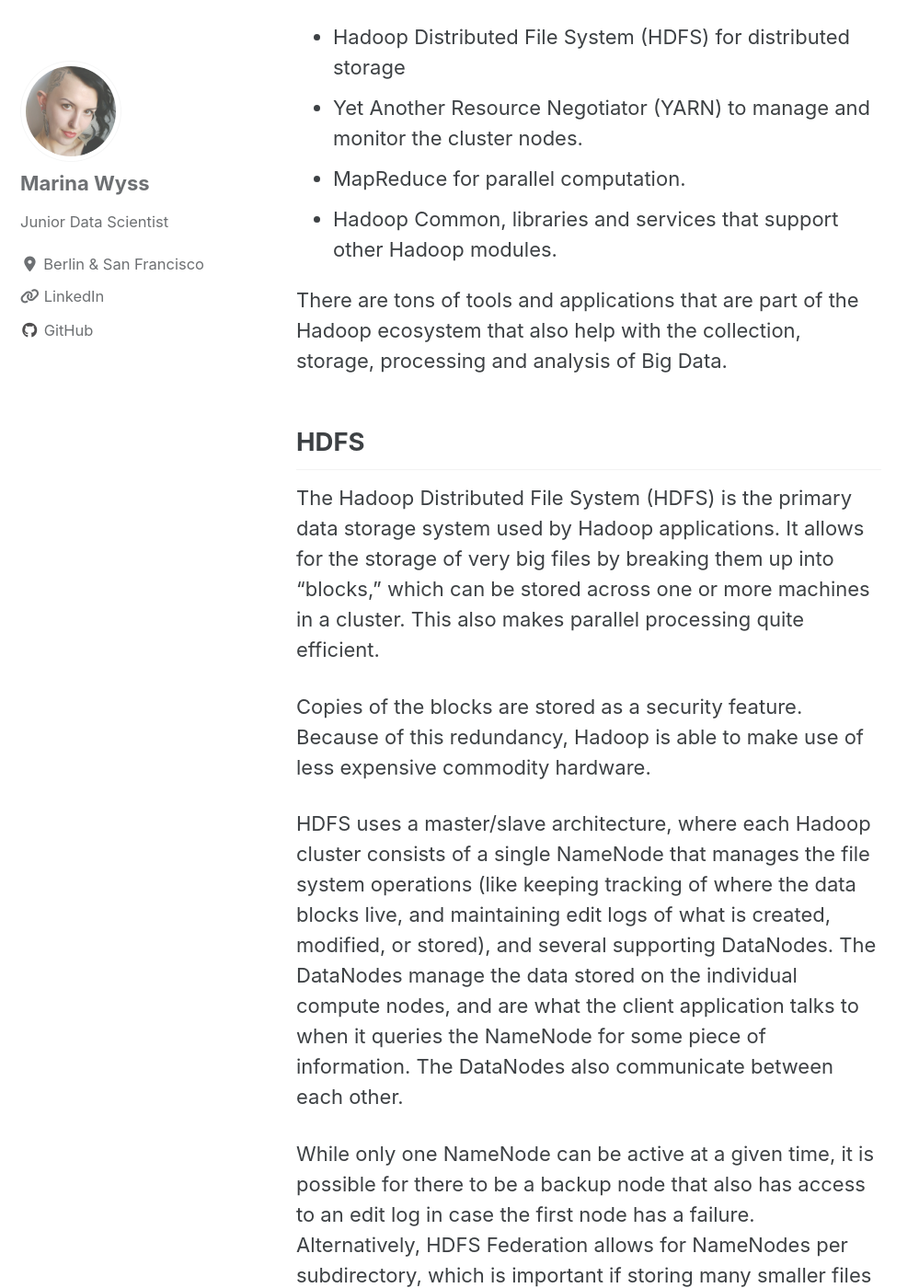
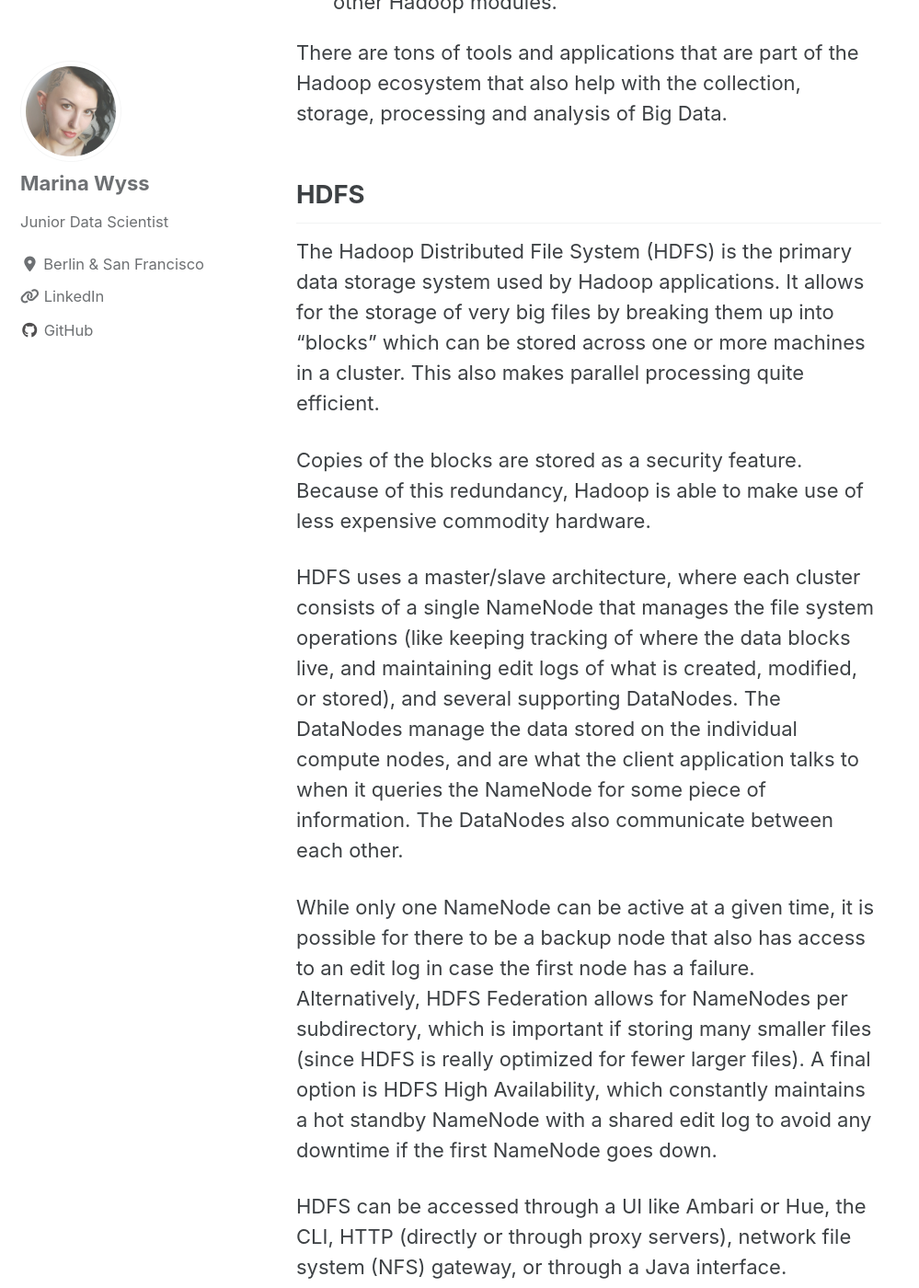
Before and after one commit to MarinaWyss/MarinaWyss.github.io, a Jekyll site: the page built from _posts/2020-07-17-hadoop_ecosystem.md, in a window 1280 px wide and 1400 px high, scrolled down 2054 px. Shown: the whole window at 92% size, without its empty margins (0-999 px from the left). Built offline with Jekyll 4.4.1, drawn with Linux system fonts in a browser that asks for light colours; cached includes are drawn as plain includes; nearby versions of some CDN libraries; some of the changed text lies outside the part shown.

Commit message:
updates hadoop

```diff
--- a/_posts/2020-07-17-hadoop_ecosystem.md
+++ b/_posts/2020-07-17-hadoop_ecosystem.md
@@ -30,11 +30,11 @@
 
 ## HDFS
 
-The Hadoop Distributed File System (HDFS) is the primary data storage system used by Hadoop applications. It allows for the storage of very big files by breaking them up into “blocks,” which can be stored across one or more machines in a cluster. This also makes parallel processing quite efficient.
+The Hadoop Distributed File System (HDFS) is the primary data storage system used by Hadoop applications. It allows for the storage of very big files by breaking them up into “blocks” which can be stored across one or more machines in a cluster. This also makes parallel processing quite efficient.
 
 Copies of the blocks are stored as a security feature. Because of this redundancy, Hadoop is able to make use of less expensive commodity hardware.
 
-HDFS uses a master/slave architecture, where each Hadoop cluster consists of a single NameNode that manages the file system operations (like keeping tracking of where the data blocks live, and maintaining edit logs of what is created, modified, or stored), and several supporting DataNodes. The DataNodes manage the data stored on the individual compute nodes, and are what the client application talks to when it queries the NameNode for some piece of information. The DataNodes also communicate between each other.
+HDFS uses a master/slave architecture, where each cluster consists of a single NameNode that manages the file system operations (like keeping tracking of where the data blocks live, and maintaining edit logs of what is created, modified, or stored), and several supporting DataNodes. The DataNodes manage the data stored on the individual compute nodes, and are what the client application talks to when it queries the NameNode for some piece of information. The DataNodes also communicate between each other.
 
 While only one NameNode can be active at a given time, it is possible for there to be a backup node that also has access to an edit log in case the first node has a failure. Alternatively, HDFS Federation allows for NameNodes per subdirectory, which is important if storing many smaller files (since HDFS is really optimized for fewer larger files). A final option is HDFS High Availability, which constantly maintains a hot standby NameNode with a shared edit log to avoid any downtime if the first NameNode goes down.
 
@@ -52,7 +52,7 @@
 
 ## MapReduce
 
-MapReduce allows for the distributed processing of data on a cluster. It facilitates concurrent processing by splitting large amounts of data into smaller chunks, and processing them in parallel on the Hadoop servers. In the end, it aggregates all the data from multiple servers to return a consolidated output back to the application. With MapReduce, rather than sending data to where the application or logic resides, the logic is executed on the server where the data already resides, to expedite processing
+MapReduce allows for the distributed processing of data on a cluster. It facilitates concurrent processing by splitting large amounts of data into smaller chunks, and processing them in parallel on the Hadoop servers. In the end, it aggregates all the data from multiple servers to return a consolidated output back to the application. With MapReduce, rather than sending data to where the application or logic resides, the logic is executed on the server where the data already resides to expedite processing
 
 To do this, a **mapper** first converts data into key:value pairs. For example, say we are interested in how many movies a particular user on a website has rated. If the user id was 2, and they rated movie id 34, the key value pair would be 2:34. MapReduce then sorts and groups values using “shuffle and sort,” which means that it looks at individual key value pairs and maps all the values for each unique key, resulting in one key and a list of all related values. So, if user 2 rated four movies with movie ids 34, 56, 708, and 25, the final result would be: 2: 34, 56, 708, 25.
 
@@ -104,13 +104,15 @@
 
 -- convert metadata into new relation with a timestamp
 -- for each row in metadata, generate a row with the columns from the first and the new col.
-nameLookup = FOREACH metadata GENERATE movieID, movieTitle, ToUnixTime(ToDate(releaseDate, ‘dd-MMM-yyyy’)) AS releaseTime;
+nameLookup = FOREACH metadata GENERATE movieID, movieTitle,
+    ToUnixTime(ToDate(releaseDate, ‘dd-MMM-yyyy’)) AS releaseTime;
 
 -- gather all ratings into a tuple by movieID
 ratingsByMovie = GROUP ratings BY movieID;
 
 -- go through the ratingsByMovie relation and generate an avg. rating per movie from the rating relation rating field
-avgRating = FOREACH ratingByMovie GENERATE group AS movieID, AVG(ratings.rating) AS avgRating;
+avgRating = FOREACH ratingByMovie GENERATE group AS movieID,
+    AVG(ratings.rating) AS avgRating;
 
 -- filter for only movies with an average rating above 4
 fiveStarMovies = FILTER avgRatings BY avgRating > 4.0;
```
Also changed, not shown: other parts of _posts/2020-07-17-hadoop_ecosystem.md (+3 -3 lines), images/hadoop/ecosystem.jpg (deleted), images/hadoop/hadoop.png (added).
